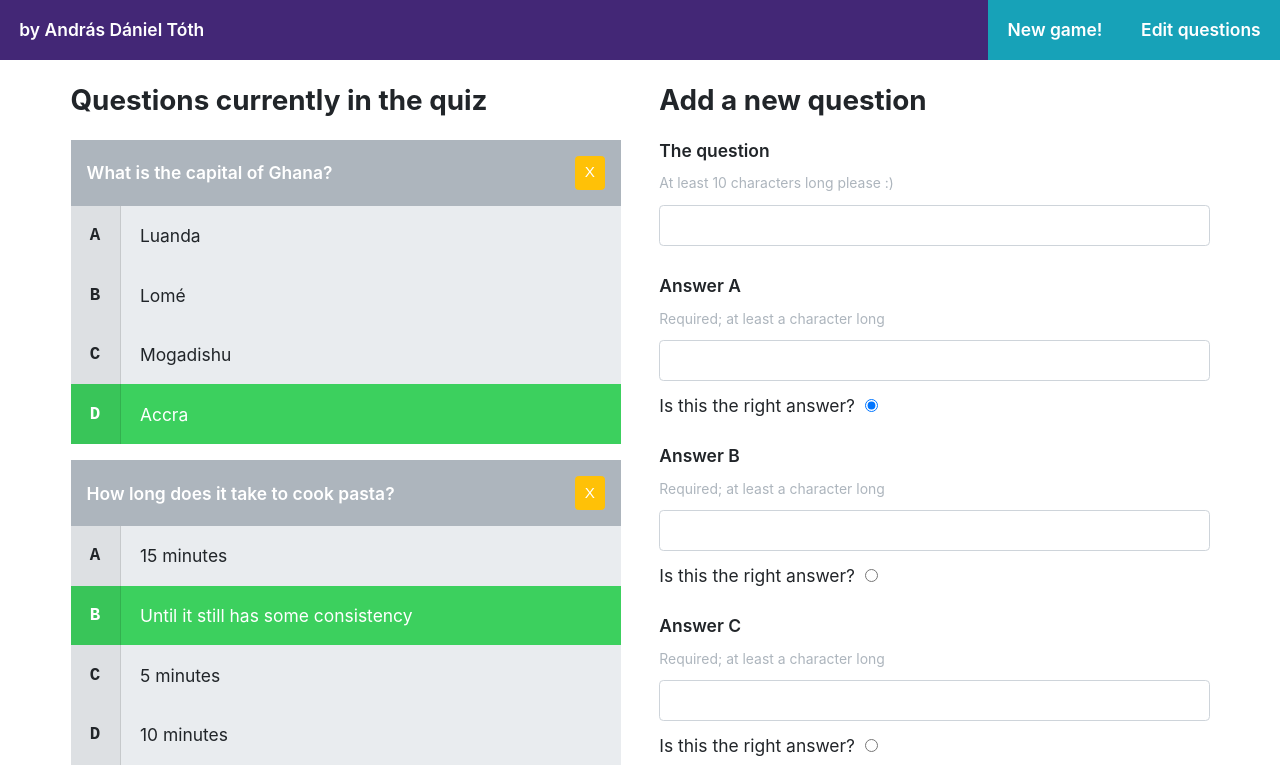
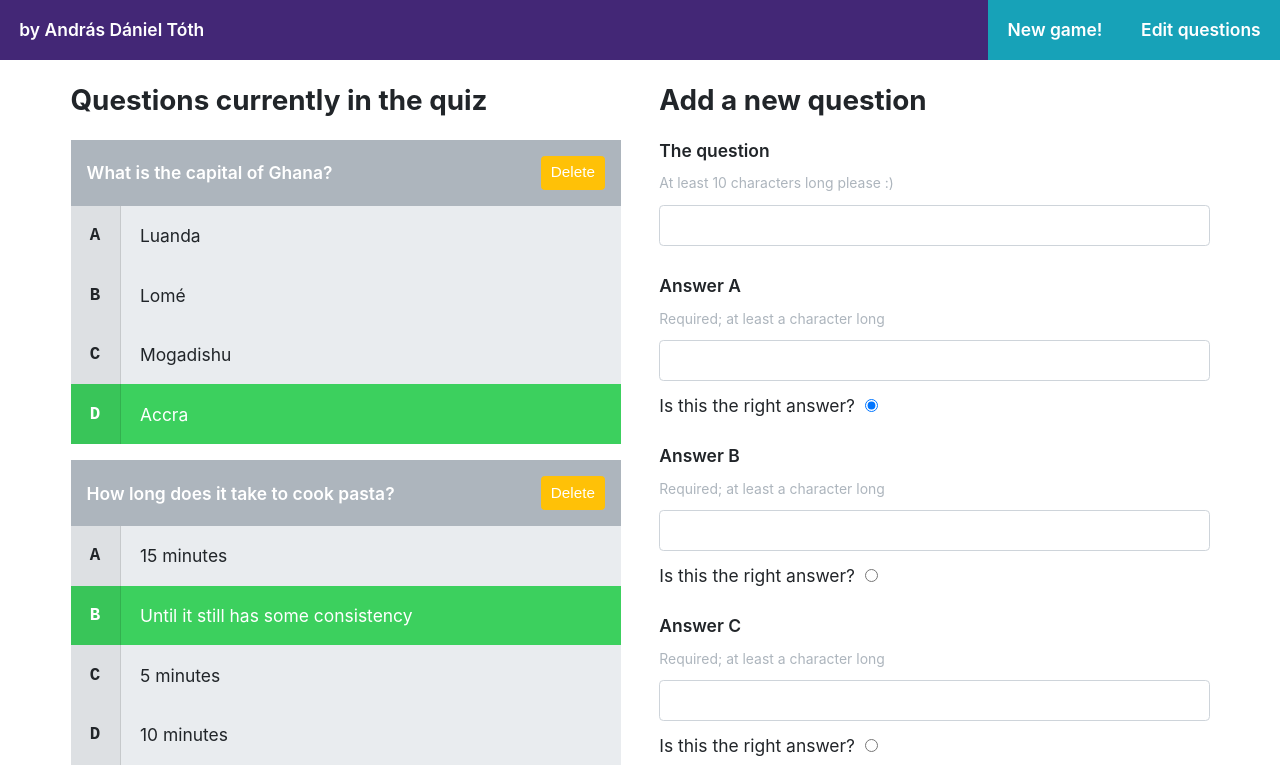
Before and after one commit to latobibor/icf-homework, a React (Create React App) app: page /edit in a window 1280 px wide. Shown: the top 779 px of the page. Built offline with nearby package versions, Linux system fonts and the light colour scheme; the HTML template or start-up script is replaced by a standard one.

Commit message:
implement question deletion

```diff
--- a/src/components/editor-page/question-list-item.tsx
+++ b/src/components/editor-page/question-list-item.tsx
@@ -1,14 +1,32 @@
 import React from 'react';
 import { AnswerIndex, QuestionProps, AnswerProps } from '../../shared-models/types';
 import './question-list-item.scss';
+import { useDispatch } from 'react-redux';
+import { DispatchAction, DeleteQuestionAction, Actions } from '../../redux/root-reducer';
 
-export function QuestionListItem({ question, answers }: QuestionProps) {
+interface QuestionListItemProps {
+  questionProps: QuestionProps;
+  index: number;
+}
+
+export function QuestionListItem({ index, questionProps: { question, answers } }: QuestionListItemProps) {
+  const dispatch = useDispatch<DispatchAction<DeleteQuestionAction>>();
+
+  function onClick() {
+    dispatch({
+      type: Actions.DeleteQuestion,
+      questionIndex: index,
+    });
+  }
+
   return (
     <div className="question-list-item">
       <div className="question-item-header">
         <label>{question}</label>
         <div className="delete">
-          <button className="btn btn-sm btn-warning">X</button>
+          <button className="btn btn-sm btn-warning" onClick={onClick}>
+            Delete
+          </button>
         </div>
       </div>
       <div className="answer-list">
--- a/src/components/editor-page/question-list.tsx
+++ b/src/components/editor-page/question-list.tsx
@@ -14,9 +14,11 @@ export function QuestionList() {
   return (
     <div className="questions-list">
       <h2>Questions currently in the quiz</h2>
-      {questions.map(({ question, answers }) => (
-        <QuestionListItem question={question} answers={answers} key={question} />
-      ))}
+      {questions.length > 0 &&
+        questions.map((questionProps, index) => (
+          <QuestionListItem questionProps={questionProps} index={index} key={index} />
+        ))}
+      {questions.length === 0 && <span>Please add questions as the quiz cannot start without questions :)</span>}
     </div>
   );
 }
```
